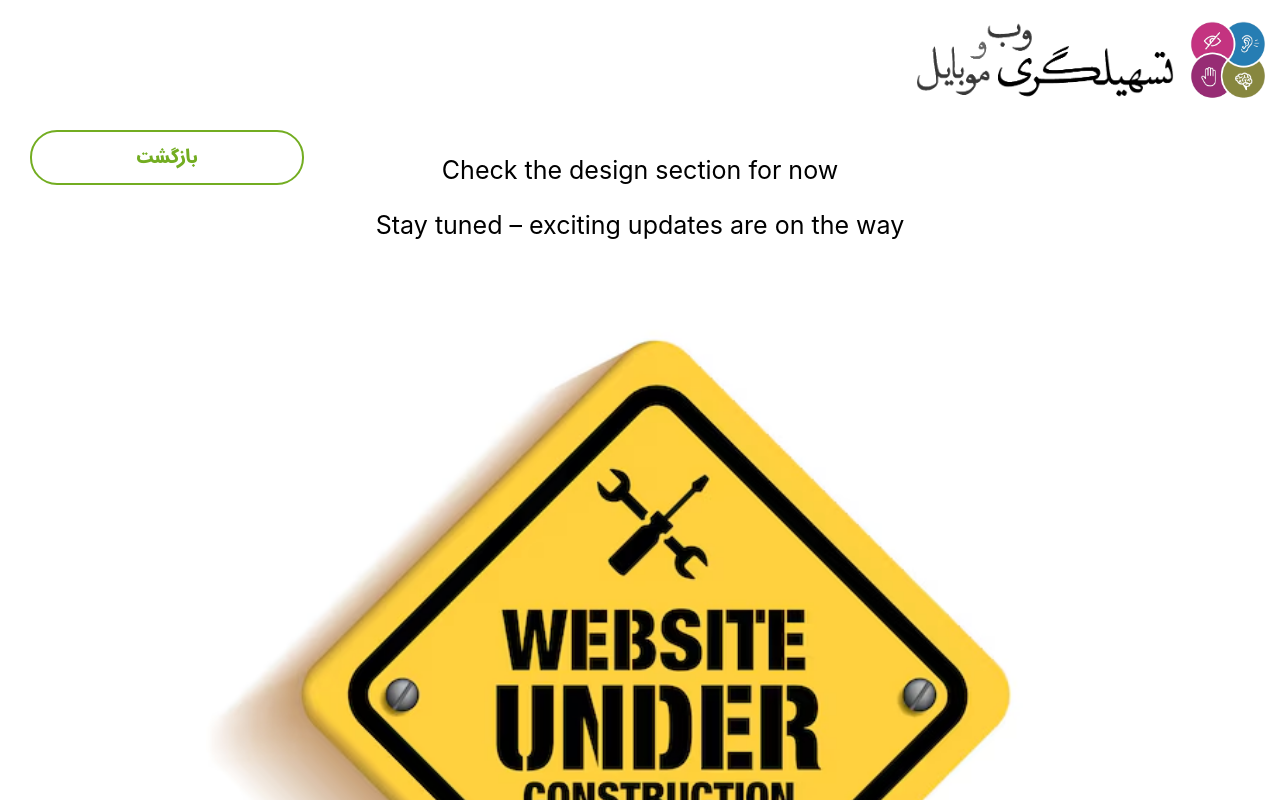
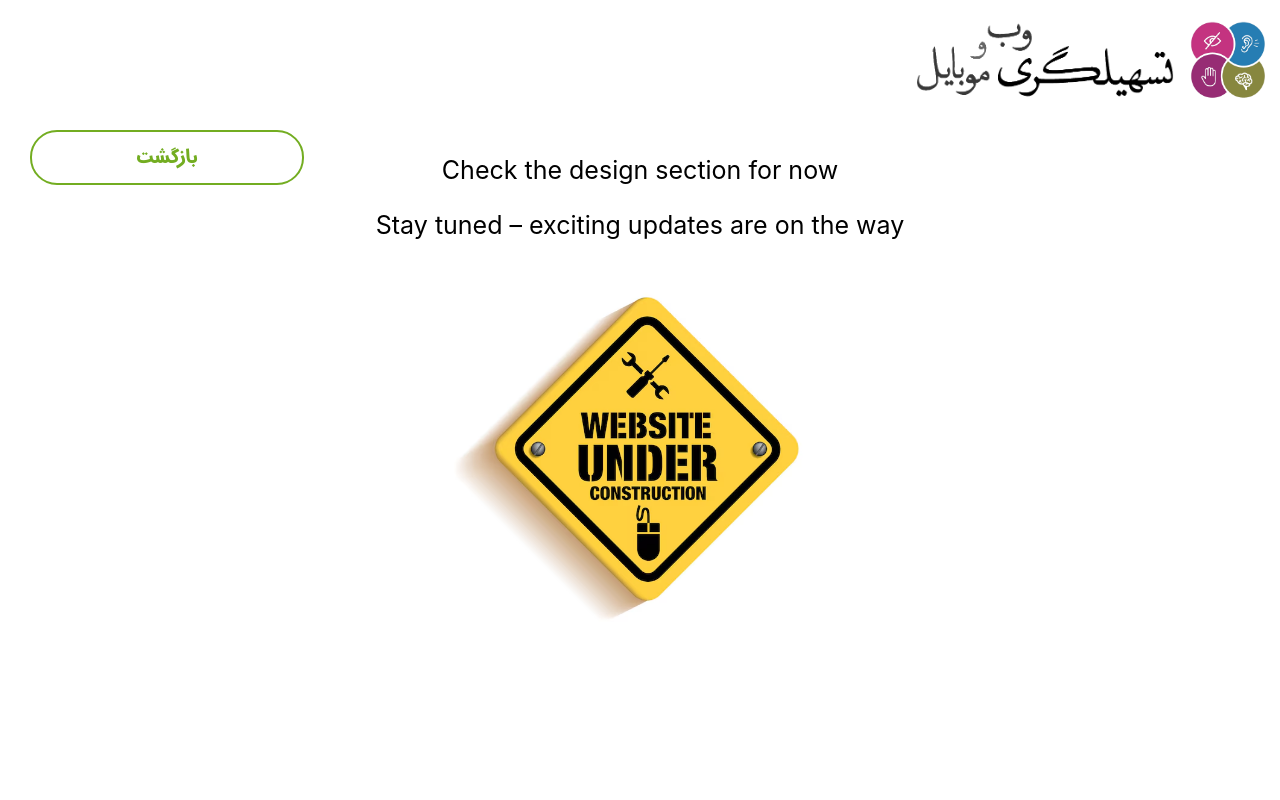
Before and after one commit to boshranabaei/iran-web-a11y, a React (Create React App) app: page /programming in a window 1280 px wide. Shown: the top 800 px of the page. Built offline with nearby package versions, Linux system fonts and the light colour scheme.

Commit message:
added titles

```diff
--- a/public/assets/strings/constantTitles.json
+++ b/public/assets/strings/constantTitles.json
@@ -14,5 +14,8 @@
     "HOME_S3":"استفاده درست از تگ های HTML در ساختار وبسایت",
     "HOME_S4":"کاربرد به جا از برچسب ها و پیغام های خطا در فرم",
     "NAV_WHAT": "WGAT چیست ؟",
+    "TITLE_HOME":"خانه ـ تسهیلگری دیجیتال",
+    "TITLE_DESIGN":"چک لیست طراحان ـ تسهیلگری دیجیتال",
+    "TITLE_PROGRAMMING":"چک لیست برنامه نویسان ـ تسهیلگری دیجیتال",
     "VIDEO_NO_SUPPORT":"مرورگر شما قابلیت نمایش این ویدیو را ندارد"
 }
--- a/public/index.html
+++ b/public/index.html
@@ -24,7 +24,7 @@
       work correctly both with client-side routing and a non-root public URL.
       Learn how to configure a non-root public URL by running `npm run build`.
     -->
-    <title>React App</title>
+    <title>Digi Tashil</title>
   </head>
   <body>
     <noscript>You need to enable JavaScript to run this app.</noscript>
--- a/src/design/design.js
+++ b/src/design/design.js
@@ -29,6 +29,12 @@ function Design() {
         .catch((error) => console.error('Error fetching the string JSON:', error));
     }, []);
 
+    useEffect(() => {
+      if(strings){
+        document.title = strings.TITLE_DESIGN;
+      }
+   }, [strings]);
+
     return (
       <>
           {Back()}
--- a/src/home/home.js
+++ b/src/home/home.js
@@ -12,6 +12,12 @@ function Home() {
       })
       .catch((error) => console.error('Error fetching the string JSON:', error));
   }, []);
+
+  useEffect(() => {
+    if(strings){
+      document.title = strings.TITLE_HOME;
+    }
+ }, [strings]);
 
     return (
       <>
--- a/src/home/home.scss
+++ b/src/home/home.scss
@@ -144,4 +144,12 @@ a.checklist {
       margin-top: 20px;
     }
   }
+  .cnstr {
+    text-align: center;
+    font-size: 25px;
+    margin: 10px 20px;
+    img{
+      width: 30%;
+    }
+  }
 }
--- a/src/programing/programing.js
+++ b/src/programing/programing.js
@@ -13,6 +13,12 @@ function Programing() {
     .catch((error) => console.error('Error fetching the string JSON:', error));
   }, []);
 
+  useEffect(() => {
+    if(strings){
+      document.title = strings.TITLE_PROGRAMMING;
+    }
+ }, [strings]);
+
     return (
       <>
         {Back()}
```
Also changed, not shown: 53 other files (tests, documents, lock files or other folders).
